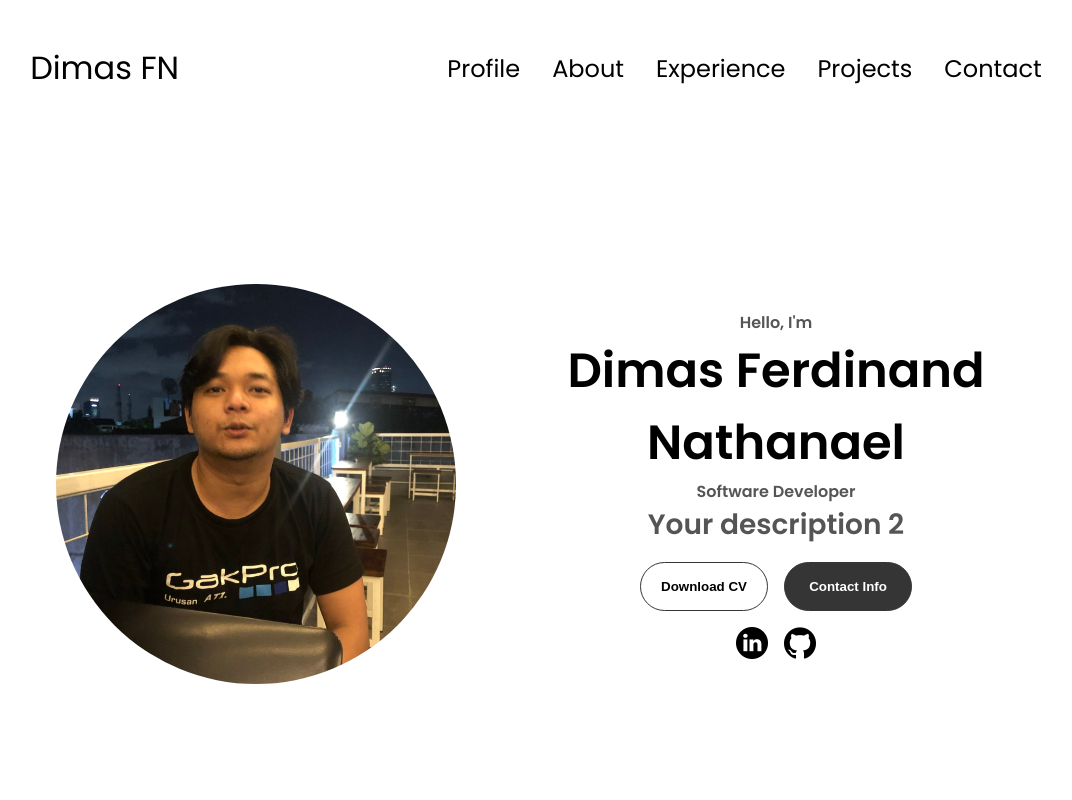
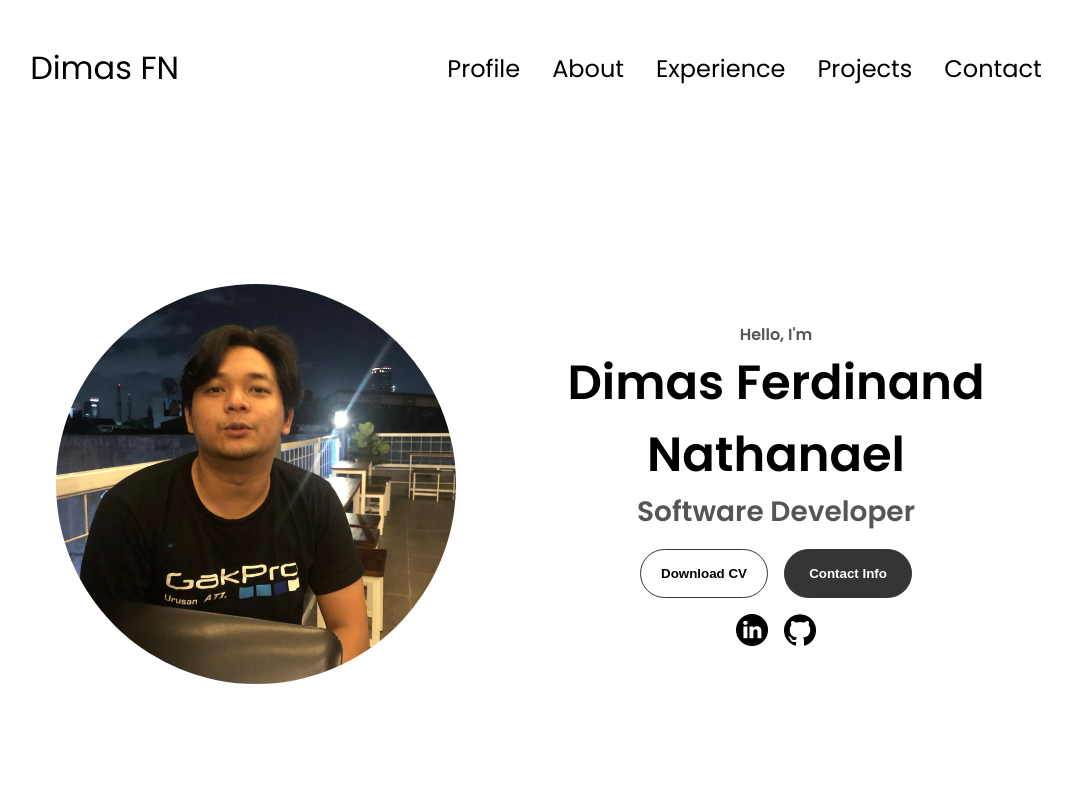
Before and after one commit to dinyok/portfolio, a React (Create React App) app: page / in a window 1280 px wide. Shown: the top 800 px of the page, without its empty margins (104-1176 px from the left). Built offline with nearby package versions, Linux system fonts and the light colour scheme.

Commit message:
fix desc

```diff
--- a/src/components/MyProfile.js
+++ b/src/components/MyProfile.js
@@ -113,8 +113,7 @@
                         <div className="section__text">
                             <p class="section__text__p1">Hello, I'm</p>
                             <h1 className="title">Dimas Ferdinand Nathanael</h1>
-                            <p className="section__text__p1">Software Developer</p>
-                            <p className="section__text__p2">Your description 2</p>
+                            <p className="section__text__p2">Software Developer</p>
                             <div class="btn-container">
                                 <button class="btn btn-color-2" onclick="window.open('https://docs.google.com/document/d/10DaiS9Q91qTNpJG9ncvrNbt0grMaaH0YwqIYtR1nanY/edit?usp=share_link')">
                                     Download CV
```
